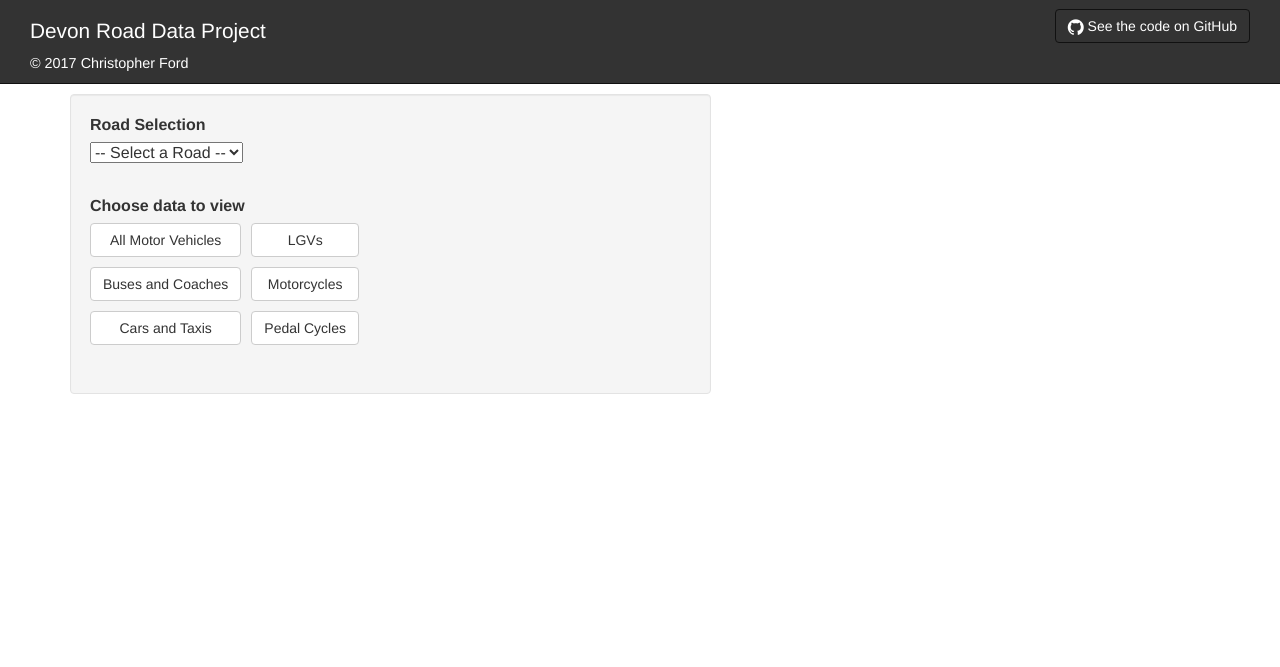
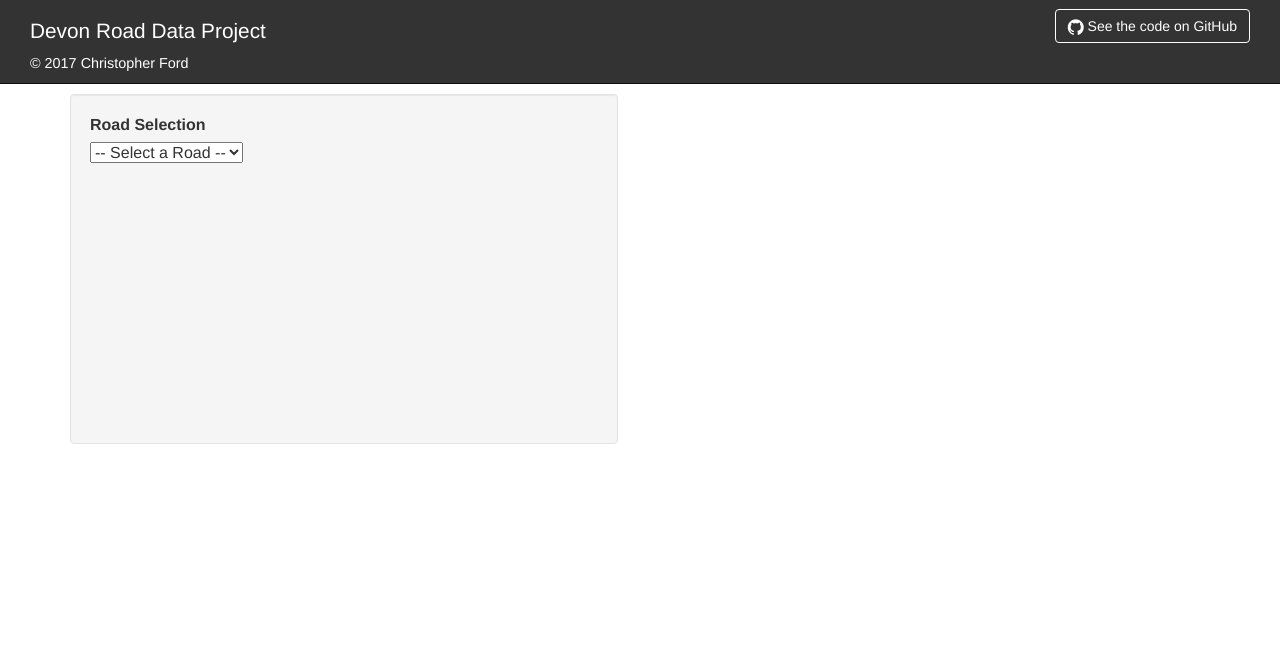
Before and after one commit to lordchancellor/road-data, a website: page index.html in a window 1280 px wide. Drawn offline with nearby package versions, Linux system fonts and the light colour scheme; some packages are replaced by stand-ins of ours.

Commit message:
Graphs can now be changed by clicking the toggles

```diff
--- a/dev/app.ts
+++ b/dev/app.ts
@@ -46,48 +46,59 @@
 		}
 
 		return dataObj;
+	},
+
+	// Get an array of IDs from all checked checkboxes
+	getDataToDisplay: function getDataToDisplay() {
+		const checkboxes = document.querySelectorAll('input');
+		let checked = [];
+
+		for (let checkbox of checkboxes) {
+			if (checkbox.checked) {
+				checked = [...checked, checkbox.id];
+			}
+		}
+
+		return checked;
+	},
+
+	// Reset all checkboxes to unchecked
+	resetCheckboxes: function resetCheckboxes() {
+		const checkboxes = document.querySelectorAll('input');
+
+		for (let checkbox of checkboxes) {
+			checkbox.checked = false;
+		}
+	},
+
+	getDataObjects: function getDataObjects(easting, northing) {
+		let dataPoints = [];
+		const dataToDisplay = this.getDataToDisplay();
+
+		for (let data of dataToDisplay) {
+			dataPoints = [...dataPoints, roadDataAPI.getIndividualData(data, easting, northing)];
+		}
+
+		console.log(dataPoints);
+
+		return dataPoints;
 	}
 };
 
 const graphingAPI = {
-	barchart: function barchart(dataObj) {
-		let data = {};
+	barChart: function barChart(dataObj) {
+		// Destroy the existing canvas and create a new one to prevent bleed
+		this.replaceCanvas();
 
-		if (arguments.length > 1) {
-			data = this.groupedBar(arguments);
-		}
-		else {
-			data = {
-				labels: dataObj.years,
-				datasets: [{
-					label: dataObj.column,
-					data: dataObj.columnData,
-					backgroundColor: '#E53935',
-					borderColor: [],
-					borderWidth: 1
-				}]
-			};
-		}
-
-		const ctx = document.getElementById('graph-container');
-
-		const myChart = new Chart(ctx, {
-			type: 'bar',
-			data: data
-		});
-	},
-
-	groupedBar: function groupedBar(group) {
 		const colors = ['#E53935', '#5E35B1', '#1E88E5', '#00897B', '#43A047', '#FFB300'];
+		let data = {
+			labels: dataObj[0].years,
+			datasets: []
+		};
 		let i = 0;
 
-		let dataObj = {
-			labels: group[0].years,
-			datasets: []
-		};
-
-		for (let item of group) {
-			dataObj.datasets = [...dataObj.datasets, {
+		for (let item of dataObj) {
+			data.datasets = [...data.datasets, {
 				label: item.column,
 				data: item.columnData,
 				backgroundColor: colors[i],
@@ -98,7 +109,26 @@
 			i++;
 		}
 
-		return dataObj;
+		const ctx = document.getElementById('graph');
+
+		const myChart = new Chart(ctx, {
+			type: 'bar',
+			data: data
+		});
+	},
+
+	replaceCanvas: function replaceCanvas() {
+		const container = document.getElementById('canvasContainer');
+		let canvas = document.createElement('canvas');
+
+		// Remove the child nodes from the canvasContainer (should only be one, but loop to be sure)
+		while (container.hasChildNodes()) {
+			container.removeChild(container.lastChild);
+		}
+
+		canvas.setAttribute('id', 'graph');
+
+		container.appendChild(canvas);
 	}
 };
 
@@ -222,23 +252,56 @@
 		const uniqueRoadSelect = document.getElementById('uniqueRoads');
 		const roadSectionSelect = document.getElementById('roadSection');
 		const roadSectionContainer = document.getElementsByClassName('roadSectionSelect')[0];
+		const dataControls = document.getElementsByClassName('dataControls')[0];
+		const checkboxes = document.querySelectorAll('input');
 
+		// Add and event listener to the unique roads dropdown so that it populates the sections on change
 		uniqueRoadSelect.addEventListener('change', function() {
+			if (this.selectedIndex !== 0) {
+				roadSectionContainer.style.display = 'block';
+			}
+			else {
+				// Reset the states of everything
+				roadSectionContainer.style.display = 'none';
+				roadSectionContainer.selectedIndex = 0;
+				dataControls.style.display = 'none';
+			}
 			roadSectionContainer.style.display = this.selectedIndex === 0 ? 'none' : 'block';
+
 
 			pageSetupAPI.populateRoadSectionSelect(this.value);
 		});
 
+		// Add an event listener to the sections so that a map and the graphs can be generated when a section is chosen
 		roadSectionSelect.addEventListener('change', function() {
 			if (this.selectedIndex !== 0) {
 				const easting = parseInt(this.options[this.selectedIndex].getAttribute('data-easting'), 10);
 				const northing = parseInt(this.options[this.selectedIndex].getAttribute('data-northing'), 10);
 
+				// Cause the data toggles to be visible
+				dataControls.style.display = 'block';
+
+				console.log(easting, northing);
+
 				mappingAPI.initMap(easting, northing);
 
-				graphingAPI.barchart(roadDataAPI.getIndividualData("Motorcycles", easting, northing), roadDataAPI.getIndividualData("PedalCycles", easting, northing));
+				graphingAPI.barChart(roadDataAPI.getDataObjects(easting, northing));
+			}
+			else {
+				dataControls.style.display = 'none';
 			}
 		});
+
+		// Add event listeners to the checkboxes to trigger a change in the data when toggled
+		for (let checkbox of checkboxes) {
+			checkbox.addEventListener('click', () => {
+				graphingAPI.barChart(roadDataAPI.getDataObjects(
+					parseInt(roadSectionSelect.options[roadSectionSelect.selectedIndex].getAttribute('data-easting'), 10),
+					parseInt(roadSectionSelect.options[roadSectionSelect.selectedIndex].getAttribute('data-northing'), 10)
+				));
+			});
+		}
+
 	},
 
 	setupPage: function setupPage() {
@@ -283,6 +346,7 @@
 	(err) => console.log(err)
 );
 
+// Set the current year in the header copyright
 (() => {
 	document.getElementsByClassName('currentYear')[0].textContent = new Date().getFullYear();
 })();
--- a/index.html
+++ b/index.html
@@ -25,7 +25,7 @@
 
 	<body>
 		<header>
-			<div class="flex-container">
+			<div class="flexContainer">
 				<h1>Devon Road Data Project</h1>
 				<a class="btn btn-github" href="https://github.com/lordchancellor/road-data" target="_blank" rel="noopener">
 					<i class="fa fa-lg fa-github"></i> See the code on GitHub
@@ -38,8 +38,8 @@
 		</header>
 
 		<div class="container">
-			<div class="flex-container">
-				<div class="data-selection well">
+			<div class="flexContainer">
+				<div class="dataSelection well">
 					<form action="">
 						<label for="uniqueRoads">Road Selection</label>
 						<select name="uniqueRoads" id="uniqueRoads">
@@ -51,9 +51,9 @@
 							<select name="roadSection" id="roadSection"></select>
 						</div>
 
-						<div class="data-controls">
+						<div class="dataControls">
 							<label>Choose data to view</label>
-							<div class="flex-container">
+							<div class="flexContainer">
 								<div class="left">
 									<input type="checkbox" id="AllMotorVehicles">
 									<label for="AllMotorVehicles" class="btn btn-default">All Motor Vehicles</label>
@@ -81,8 +81,9 @@
 				<div id="map"></div>
 			</div>
 
-			<!--<div id="graph-container"></div>-->
-			<canvas id="graph-container" width="400" height="200"></canvas>
+			<div id="canvasContainer">
+				<canvas id="graph"></canvas>
+			</div>
 		</div>
 
 		<!-- JSCoord by Jonathan Stott - http://www.jstott.me.uk/jscoord/ -->
--- a/js/app.js
+++ b/js/app.js
@@ -38,42 +38,51 @@
             dataObj.years = dataObj.years.concat([item["AADFYear"]]);
         }
         return dataObj;
+    },
+    // Get an array of IDs from all checked checkboxes
+    getDataToDisplay: function getDataToDisplay() {
+        var checkboxes = document.querySelectorAll('input');
+        var checked = [];
+        for (var _i = 0, checkboxes_1 = checkboxes; _i < checkboxes_1.length; _i++) {
+            var checkbox = checkboxes_1[_i];
+            if (checkbox.checked) {
+                checked = checked.concat([checkbox.id]);
+            }
+        }
+        return checked;
+    },
+    // Reset all checkboxes to unchecked
+    resetCheckboxes: function resetCheckboxes() {
+        var checkboxes = document.querySelectorAll('input');
+        for (var _i = 0, checkboxes_2 = checkboxes; _i < checkboxes_2.length; _i++) {
+            var checkbox = checkboxes_2[_i];
+            checkbox.checked = false;
+        }
+    },
+    getDataObjects: function getDataObjects(easting, northing) {
+        var dataPoints = [];
+        var dataToDisplay = this.getDataToDisplay();
+        for (var _i = 0, dataToDisplay_1 = dataToDisplay; _i < dataToDisplay_1.length; _i++) {
+            var data = dataToDisplay_1[_i];
+            dataPoints = dataPoints.concat([roadDataAPI.getIndividualData(data, easting, northing)]);
+        }
+        console.log(dataPoints);
+        return dataPoints;
     }
 };
 var graphingAPI = {
-    barchart: function barchart(dataObj) {
-        var data = {};
-        if (arguments.length > 1) {
-            data = this.groupedBar(arguments);
-        }
-        else {
-            data = {
-                labels: dataObj.years,
-                datasets: [{
-                        label: dataObj.column,
-                        data: dataObj.columnData,
-                        backgroundColor: '#E53935',
-                        borderColor: [],
-                        borderWidth: 1
-                    }]
-            };
-        }
-        var ctx = document.getElementById('graph-container');
-        var myChart = new Chart(ctx, {
-            type: 'bar',
-            data: data
-        });
-    },
-    groupedBar: function groupedBar(group) {
+    barChart: function barChart(dataObj) {
+        // Destroy the existing canvas and create a new one to prevent bleed
+        this.replaceCanvas();
         var colors = ['#E53935', '#5E35B1', '#1E88E5', '#00897B', '#43A047', '#FFB300'];
-        var i = 0;
-        var dataObj = {
-            labels: group[0].years,
+        var data = {
+            labels: dataObj[0].years,
             datasets: []
         };
-        for (var _i = 0, group_1 = group; _i < group_1.length; _i++) {
-            var item = group_1[_i];
-            dataObj.datasets = dataObj.datasets.concat([{
+        var i = 0;
+        for (var _i = 0, dataObj_1 = dataObj; _i < dataObj_1.length; _i++) {
+            var item = dataObj_1[_i];
+            data.datasets = data.datasets.concat([{
                     label: item.column,
                     data: item.columnData,
                     backgroundColor: colors[i],
@@ -82,7 +91,21 @@
                 }]);
             i++;
         }
-        return dataObj;
+        var ctx = document.getElementById('graph');
+        var myChart = new Chart(ctx, {
+            type: 'bar',
+            data: data
+        });
+    },
+    replaceCanvas: function replaceCanvas() {
+        var container = document.getElementById('canvasContainer');
+        var canvas = document.createElement('canvas');
+        // Remove the child nodes from the canvasContainer (should only be one, but loop to be sure)
+        while (container.hasChildNodes()) {
+            container.removeChild(container.lastChild);
+        }
+        canvas.setAttribute('id', 'graph');
+        container.appendChild(canvas);
     }
 };
 var mappingAPI = {
@@ -183,18 +206,44 @@
         var uniqueRoadSelect = document.getElementById('uniqueRoads');
         var roadSectionSelect = document.getElementById('roadSection');
         var roadSectionContainer = document.getElementsByClassName('roadSectionSelect')[0];
+        var dataControls = document.getElementsByClassName('dataControls')[0];
+        var checkboxes = document.querySelectorAll('input');
+        // Add and event listener to the unique roads dropdown so that it populates the sections on change
         uniqueRoadSelect.addEventListener('change', function () {
+            if (this.selectedIndex !== 0) {
+                roadSectionContainer.style.display = 'block';
+            }
+            else {
+                // Reset the states of everything
+                roadSectionContainer.style.display = 'none';
+                roadSectionContainer.selectedIndex = 0;
+                dataControls.style.display = 'none';
+            }
             roadSectionContainer.style.display = this.selectedIndex === 0 ? 'none' : 'block';
             pageSetupAPI.populateRoadSectionSelect(this.value);
         });
+        // Add an event listener to the sections so that a map and the graphs can be generated when a section is chosen
         roadSectionSelect.addEventListener('change', function () {
             if (this.selectedIndex !== 0) {
                 var easting = parseInt(this.options[this.selectedIndex].getAttribute('data-easting'), 10);
                 var northing = parseInt(this.options[this.selectedIndex].getAttribute('data-northing'), 10);
+                // Cause the data toggles to be visible
+                dataControls.style.display = 'block';
+                console.log(easting, northing);
                 mappingAPI.initMap(easting, northing);
-                graphingAPI.barchart(roadDataAPI.getIndividualData("Motorcycles", easting, northing), roadDataAPI.getIndividualData("PedalCycles", easting, northing));
+                graphingAPI.barChart(roadDataAPI.getDataObjects(easting, northing));
+            }
+            else {
+                dataControls.style.display = 'none';
             }
         });
+        // Add event listeners to the checkboxes to trigger a change in the data when toggled
+        for (var _i = 0, checkboxes_3 = checkboxes; _i < checkboxes_3.length; _i++) {
+            var checkbox = checkboxes_3[_i];
+            checkbox.addEventListener('click', function () {
+                graphingAPI.barChart(roadDataAPI.getDataObjects(parseInt(roadSectionSelect.options[roadSectionSelect.selectedIndex].getAttribute('data-easting'), 10), parseInt(roadSectionSelect.options[roadSectionSelect.selectedIndex].getAttribute('data-northing'), 10)));
+            });
+        }
     },
     setupPage: function setupPage() {
         console.log('Setting select');
@@ -226,6 +275,7 @@
     roadDataAPI.testData = roadDataAPI.getRoadData(89374);
     console.log(roadDataAPI.testData);
 }, function (err) { return console.log(err); });
+// Set the current year in the header copyright
 (function () {
     document.getElementsByClassName('currentYear')[0].textContent = new Date().getFullYear();
 })();
--- a/styles/sass/modules/_palette.scss
+++ b/styles/sass/modules/_palette.scss
@@ -4,7 +4,7 @@
 // Buttons
 $github:        #333333;
 $githubShade:   #222222;
-$githubBorder:  #111111;
+$githubBorder:  #fff;
 
 $githubHover:	#fff;
 
--- a/styles/sass/partials/_front-page.scss
+++ b/styles/sass/partials/_front-page.scss
@@ -1,4 +1,4 @@
-.flex-container {
+.flexContainer {
 	display: flex;
 	flex-direction: row;
 }
@@ -9,7 +9,7 @@
 	@include paddingX(30px);
 	margin-bottom: 10px;
 
-	.flex-container {
+	.flexContainer {
 		align-items: center;
 		justify-content: space-between;
 
@@ -35,12 +35,13 @@
 }
 
 .container {
-	&>.flex-container {
+	&>.flexContainer {
 		&> div {
-			height: 300px;
+			height: 350px;
+			margin-right: 30px;
 		}
 
-		.data-selection {
+		.dataSelection {
 			flex-grow: 2;
 
 			form {
@@ -55,10 +56,11 @@
 			}
 		}
 
-		.data-controls {
+		.dataControls {
 			margin-top: 30px;
+			display: none;
 
-			.flex-container {
+			.flexContainer {
 				justify-content: flex-start;
 			}
 
@@ -102,7 +104,8 @@
 		}
 	}
 
-	.graph-container {
-
+	#graph {
+		width: 400px;
+		height: 200px;
 	}
 }
--- a/styles/sass/partials/_graphs.scss
+++ /dev/null
@@ -1,3 +0,0 @@
-.bar {
-	fill: steelblue;
-}
--- a/styles/sass/style.scss
+++ b/styles/sass/style.scss
@@ -5,4 +5,3 @@
 //PARTIALS
 @import 'partials/global';
 @import 'partials/front-page';
-@import 'partials/graphs';
```
Also changed, not shown: styles/style.css, 1 other file.
